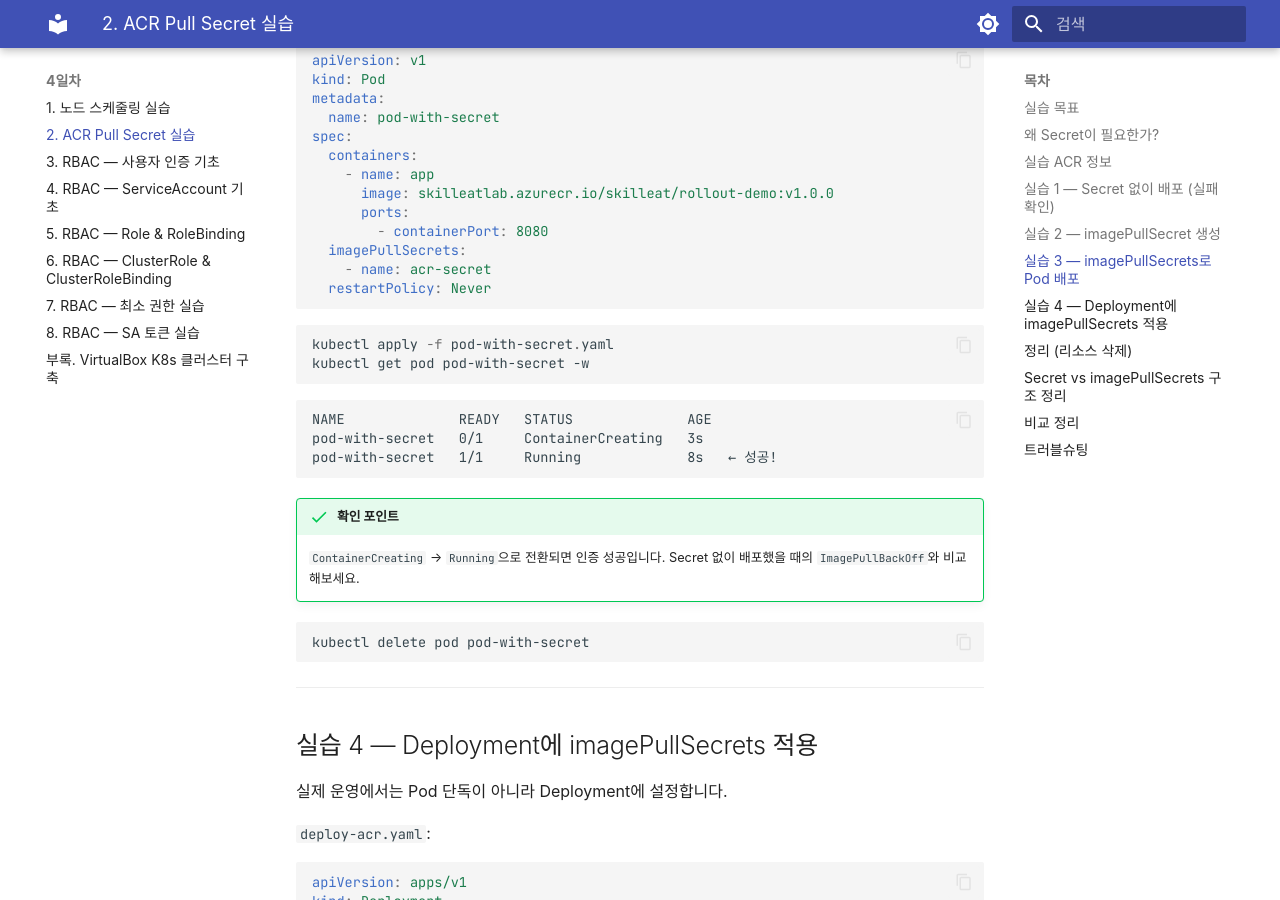
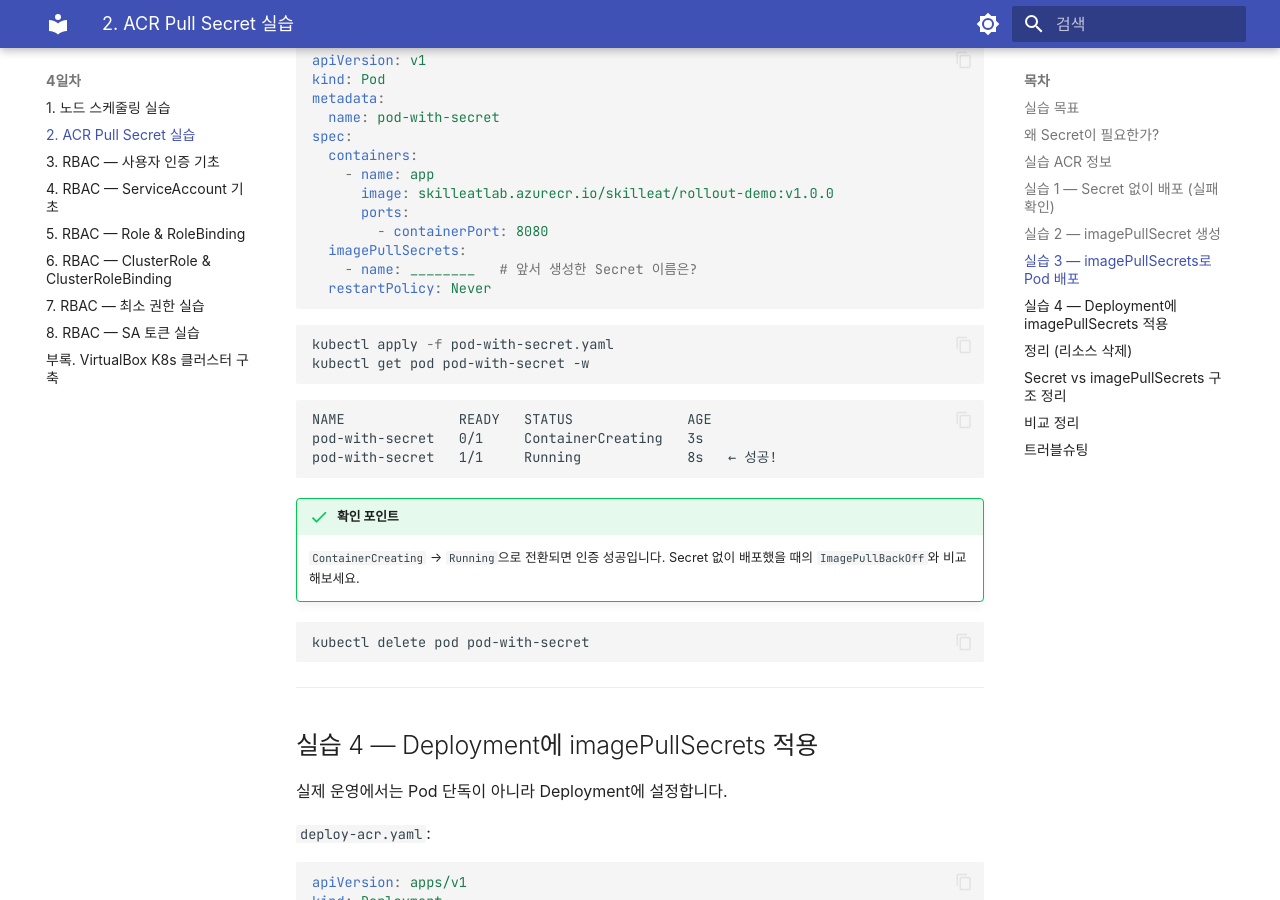
Before and after one commit to skilleat-labs/k8s-for-4days, an MkDocs documentation site: the page built from docs/day4/acr-pull-secret.md, in a window 1280 px wide and 900 px high, scrolled down 3045 px. Built offline with MkDocs 1.6.1 and Material for MkDocs 9.7.7, drawn with Linux system fonts in a browser that asks for light colours; some web fonts are replaced.

Commit message:
Blank out imagePullSecrets name in pod-with-secret for student exercise

````diff
--- a/docs/day4/acr-pull-secret.md
+++ b/docs/day4/acr-pull-secret.md
@@ -159,7 +159,7 @@ spec:
       ports:
         - containerPort: 8080
   imagePullSecrets:
-    - name: acr-secret
+    - name: ________   # 앞서 생성한 Secret 이름은?
   restartPolicy: Never
 ```
 
````
